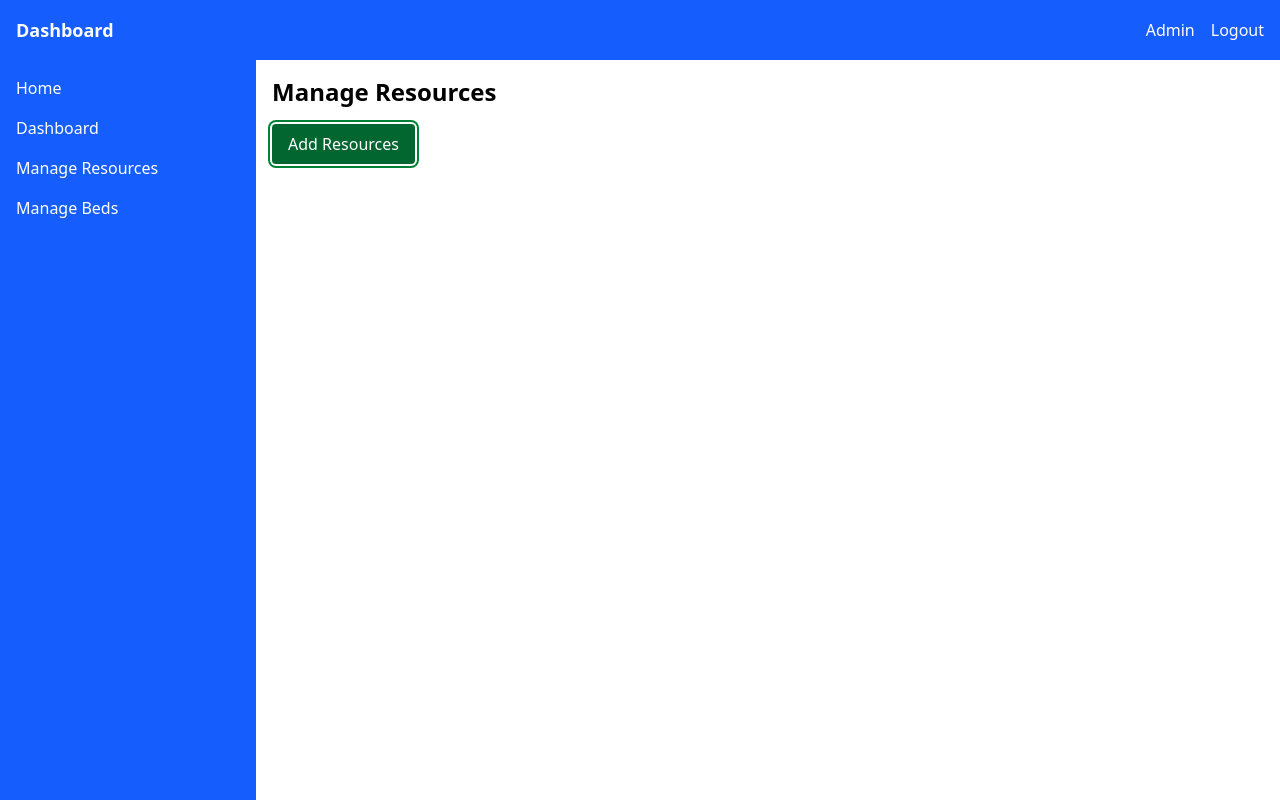
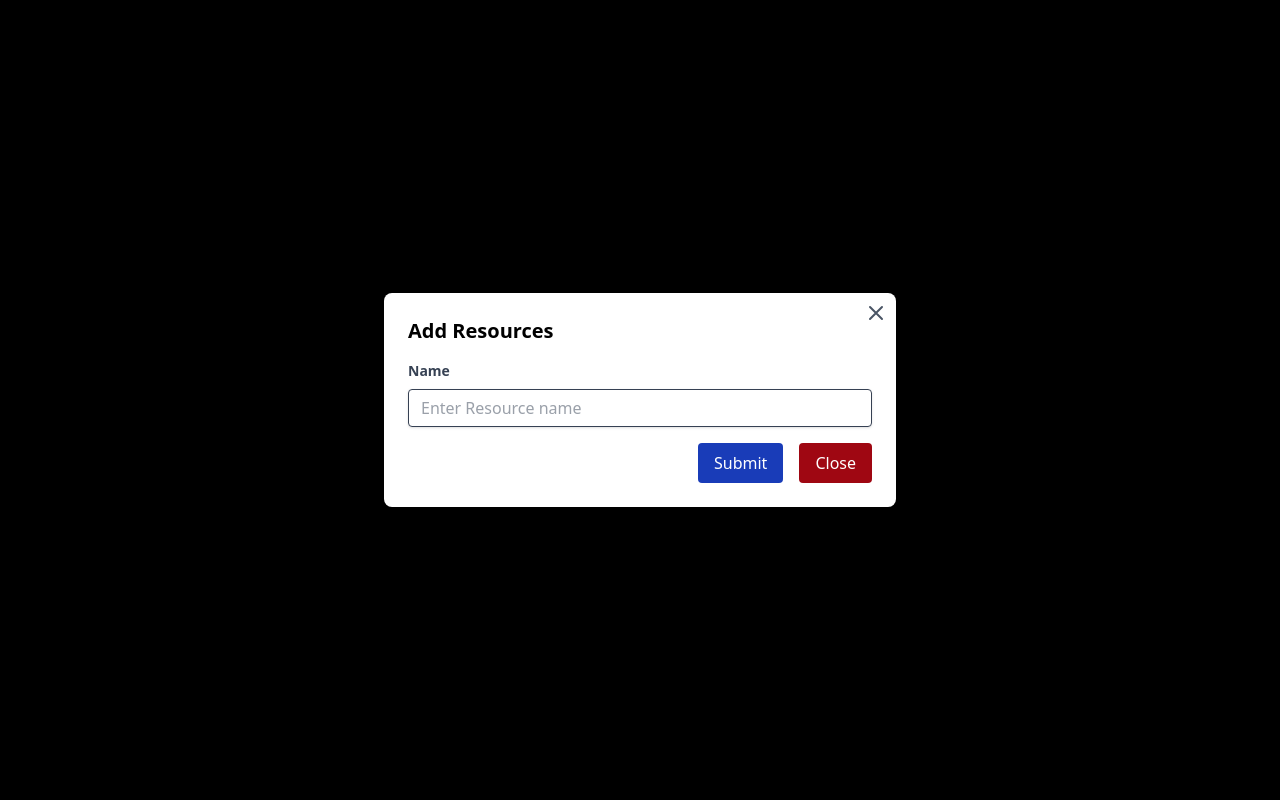
Before and after one commit to shyamilitc25/medi_bed_frontend, a React (Vite) app in the folder medi_bed_admin_front/: page /resources in a window 1280 px wide. Both pictures are taken after a click on the button "Add Resources". Built offline with nearby package versions, Linux system fonts and the light colour scheme.

Commit message:
resource form added

```diff
--- /dev/null
+++ b/medi_bed_admin_front/src/components/FormFields/FormInput.tsx
@@ -0,0 +1,30 @@
+import { IFormInput } from "../../interface/interface";
+import { Field, ErrorMessage } from "formik";
+const FormInput: React.FC<IFormInput> = ({ name, labelName, placeHolder,type,onChange,value }) => {
+  return (
+    <div className="mb-4">
+      <label
+        className="block text-gray-700 text-sm font-bold mb-2 text-left"
+        htmlFor={name}
+      >
+        {labelName}
+      </label>
+      <Field
+        className="shadow appearance-none border rounded w-full py-2 px-3 text-gray-700 leading-tight focus:outline-none focus:shadow-outline"
+        id={name}
+        type={type}
+        placeholder={placeHolder}
+        data-testid={`${name}Input`}
+        name={name}
+        onChange={onChange}
+        value={value}
+      />
+      <ErrorMessage
+        name={name}
+        component={"div"}
+        className="text-red-500 text-sm mt-1 text-left"
+      />
+    </div>
+  );
+};
+export default FormInput;
--- /dev/null
+++ b/medi_bed_admin_front/src/components/ModalComp.tsx
@@ -0,0 +1,46 @@
+import React from "react";
+
+interface ModalProps {
+  isOpen: boolean;
+  onClose: () => void;
+  children: React.ReactNode;
+  testId?: string;
+}
+
+const Modal: React.FC<ModalProps> = ({ isOpen, onClose, children, testId }) => {
+  if (!isOpen) return null;
+
+  return (
+    <div
+      className="fixed inset-0 z-50 flex items-center justify-center overflow-auto bg-black bg-opacity-50"
+      data-testid={testId}
+    >
+      <div
+        className="relative bg-white rounded-lg shadow-lg max-w-lg w-full mx-4 my-8 overflow-y-auto max-h-[90vh] p-6"
+      >
+        <button
+          className="absolute top-2 right-2 text-gray-600 hover:text-gray-800"
+          onClick={onClose}
+          aria-label="Close Modal"
+        >
+          <svg
+            className="w-6 h-6"
+            fill="none"
+            stroke="currentColor"
+            viewBox="0 0 24 24"
+          >
+            <path
+              strokeLinecap="round"
+              strokeLinejoin="round"
+              strokeWidth="2"
+              d="M6 18L18 6M6 6l12 12"
+            />
+          </svg>
+        </button>
+        {children}
+      </div>
+    </div>
+  );
+};
+
+export default Modal;
--- /dev/null
+++ b/medi_bed_admin_front/src/components/ResourceComp/ResourceForm.tsx
@@ -0,0 +1,62 @@
+import Modal from "../ModalComp";
+import { Formik, Form } from "formik";
+import * as Yup from "yup";
+import FormInput from "../FormFields/FormInput"; // Update path based on your file structure
+import Button from "../FormFields/ButtonComp";
+
+interface MyFormValues {
+  name: string;
+  email: string;
+}
+
+const AdminFormModal = ({
+  isOpen,
+  onClose,
+  title
+}: {
+  isOpen: boolean;
+  onClose: () => void;
+  title:string;
+}) => {
+  const initialValues: MyFormValues = { name: "", email: "" };
+
+  const handleSubmit = (values: MyFormValues) => {
+    console.log("Form submitted", values);
+    // onClose();
+  };
+
+  return (
+    <Modal isOpen={isOpen} onClose={onClose} testId="my-form-modal">
+      <h2 className="text-xl font-semibold mb-4">{title}</h2>
+      <Formik
+        initialValues={initialValues}
+        validationSchema={Yup.object({
+          name: Yup.string().required("Name is required"),
+
+        })}
+        onSubmit={handleSubmit}
+      >
+        {({  values,handleChange }) => (
+          <Form className="space-y-4">
+            <FormInput
+              name="name"
+              labelName="Name"
+              placeHolder="Enter Resource name"
+              type="text"
+              value={values.name}
+              onChange={handleChange}
+            />
+
+
+            <div className="flex justify-end space-x-4">
+            <Button type="submit" variant="primary">Submit</Button>
+            <Button type="button" variant="danger" onClick={onClose}>Close</Button>
+            </div>
+          </Form>
+        )}
+      </Formik>
+    </Modal>
+  );
+};
+
+export default AdminFormModal;
--- a/medi_bed_admin_front/src/pages/Resources.tsx
+++ b/medi_bed_admin_front/src/pages/Resources.tsx
@@ -1,18 +1,25 @@
-import { useState } from "react"
-import Button from "../components/FormFields/ButtonComp"
-import Layout from "../components/Layout/Layout"
-const Resources=()=>{
-    const [isOpen,setOpen]=useState(false)
-    const openModal=()=>{
-        setOpen(true)
-    }
-    const closeModal=()=>{
-        setOpen(false)
-    }
-    return(
-       <Layout pageTitle="Manage Resources">
-      <Button variant="success" >Add Resources</Button>
-       </Layout>
-    )
-}
-export default Resources
+import { useState } from "react";
+import Button from "../components/FormFields/ButtonComp";
+import Layout from "../components/Layout/Layout";
+import AdminFormModal from "../components/ResourceComp/ResourceForm";
+const Resources = () => {
+  const [isOpen, setOpen] = useState(false);
+  const openModal = () => {
+    setOpen(true);
+  };
+  const closeModal = () => {
+    setOpen(false);
+  };
+  return (
+    <Layout pageTitle="Manage Resources">
+      <Button variant="success" onClick={openModal}>
+        Add Resources
+      </Button>
+      {/* Add Resources popup */}
+      <AdminFormModal isOpen={isOpen} onClose={closeModal} title={"Add Resources"}/>
+
+
+    </Layout>
+  );
+};
+export default Resources;
```
Also changed, not shown: medi_bed_admin_front/src/interface/interface.tsx (+2 -9 lines).
